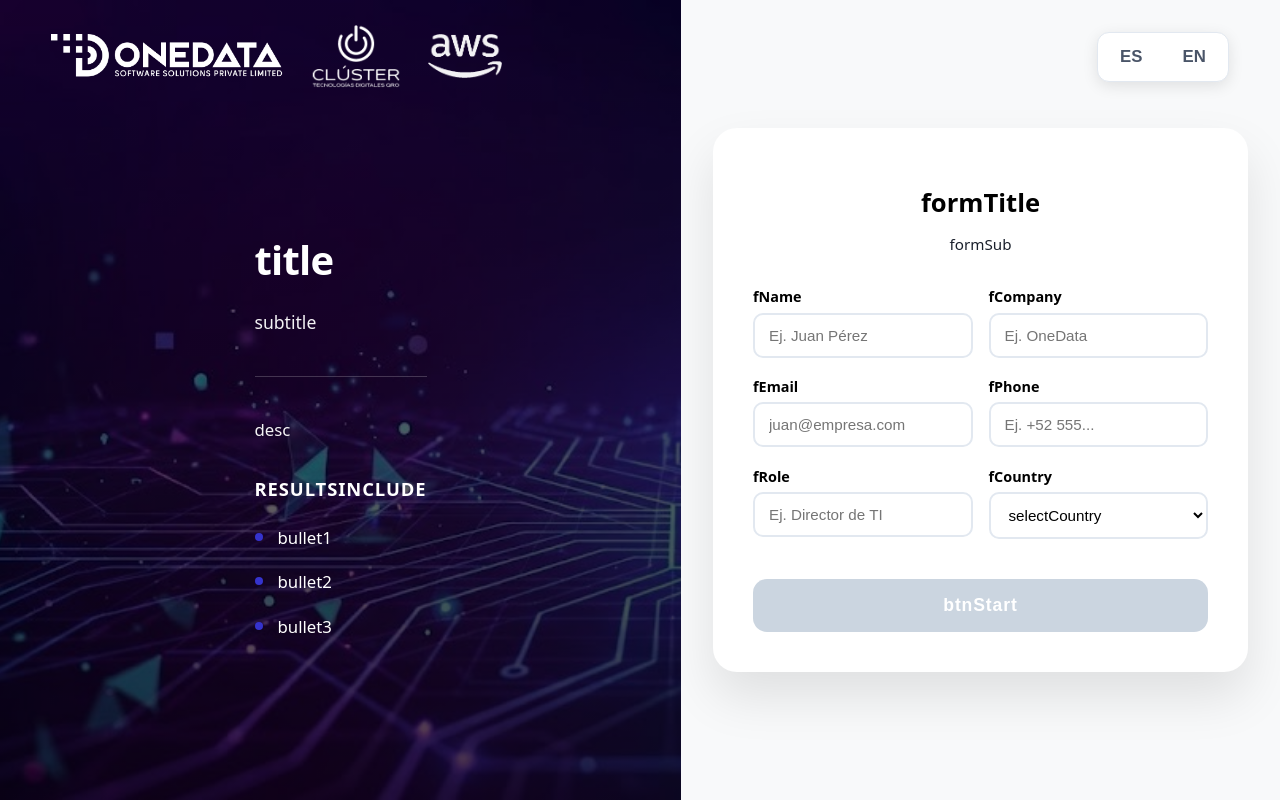
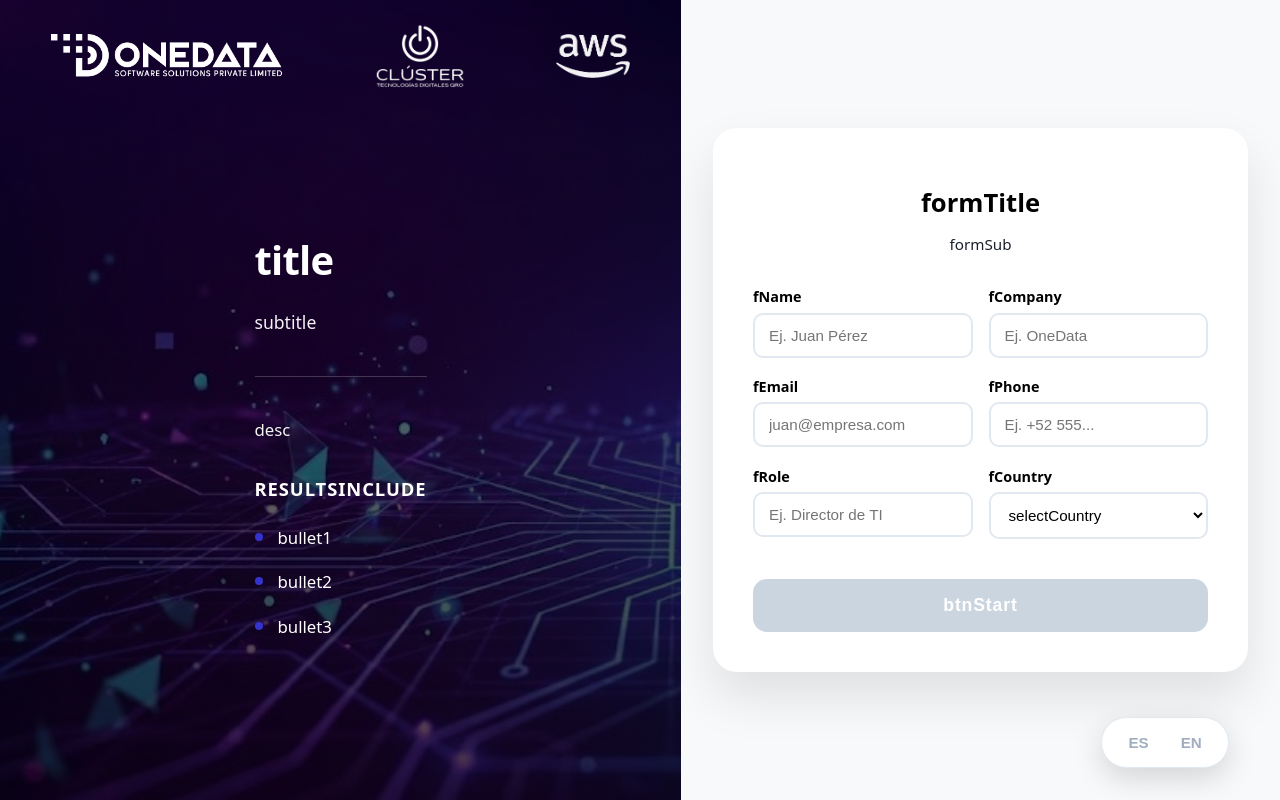
Before and after one commit to ludwickaagme/evaluacion-genai, a React (Vite) app: page / in a window 1280 px wide. Built offline with nearby package versions, Linux system fonts and the light colour scheme; the HTML template or start-up script is replaced by a standard one.

Commit message:
se añade boton de inicio y opcion de cambiar de idioma en cada pantalla

```diff
--- a/src/App.jsx
+++ b/src/App.jsx
@@ -9,6 +9,7 @@ import './App.css';
 
 export default function App() {
   const { t, i18n } = useTranslation();
+  const currentLanguage = i18n.language;
 
   // EXTRAEMOS LAS PREGUNTAS DEL ARCHIVO JSON DEL IDIOMA SELECCIONADO
   const questions = t('questions', { returnObjects: true });
@@ -61,6 +62,24 @@ export default function App() {
     alignItems: 'center',
     zIndex: 10,
     pointerEvents: 'none'
+  };
+
+  // --- FUNCIÓN PARA REINICIAR LA APP DESDE CUALQUIER PUNTO ---
+  const handleResetApp = () => {
+    // Si están a mitad del quiz, les pedimos confirmación
+    if (hasStarted && !isFinished) {
+      const confirmMsg = currentLanguage === 'es'
+        ? '¿Seguro que deseas volver al inicio? Perderás tu progreso actual.'
+        : 'Are you sure you want to return home? Your current progress will be lost.';
+      if (!window.confirm(confirmMsg)) return;
+    }
+
+    // Reseteamos todos los estados a 0
+    setAnswers({});
+    setUserInfo({ nombre: '', organizacion: '', correo: '', telefono: '', rol: '', pais: '', fecha: new Date().toISOString().split('T')[0] });
+    setIsFinished(false);
+    setHasStarted(false);
+    setCurrentQuestionIndex(0);
   };
 
   const handleSelect = (questionId, points) => {
@@ -116,7 +135,6 @@ export default function App() {
     let action = "";
     let description = "";
 
-    // SE LLAMAN DESDE EL JSON DEPENDIENDO DEL IDIOMA
     if (totalPercentage <= 40) {
       classification = t('res.exploring.class');
       action = t('res.exploring.action');
@@ -140,9 +158,86 @@ export default function App() {
   };
 
   // ==========================================
-  // 1. PORTADA
+  // COMPONENTE FLOTANTE GLOBAL (IDIOMA + HOME)
   // ==========================================
+  const floatingControls = (
+    <div className="no-print" style={{
+      position: 'fixed',
+      bottom: '4vh',
+      right: '4vw',
+      zIndex: 9999,
+      display: 'flex',
+      gap: '12px',
+      alignItems: 'center',
+      background: '#ffffff',
+      padding: '8px 12px',
+      borderRadius: '50px',
+      boxShadow: '0 10px 30px rgba(0,0,0,0.15)',
+      border: '1px solid #e2e8f0'
+    }}>
 
+      {/* Botón Home (solo aparece si ya empezaron) */}
+      {hasStarted && (
+        <button
+          onClick={handleResetApp}
+          title={currentLanguage === 'es' ? 'Volver al inicio' : 'Return to Home'}
+          style={{
+            display: 'flex',
+            alignItems: 'center',
+            gap: '6px',
+            padding: '8px 16px',
+            background: '#edf2f7',
+            color: '#4a5568',
+            border: 'none',
+            borderRadius: '50px',
+            cursor: 'pointer',
+            fontWeight: '800',
+            fontSize: '0.95rem',
+            transition: 'all 0.2s ease'
+          }}
+        >
+          <svg width="18" height="18" viewBox="0 0 24 24" fill="none" stroke="currentColor" strokeWidth="2" strokeLinecap="round" strokeLinejoin="round"><path d="M3 9l9-7 9 7v11a2 2 0 0 1-2 2H5a2 2 0 0 1-2-2z"></path><polyline points="9 22 9 12 15 12 15 22"></polyline></svg>
+          {currentLanguage === 'es' ? 'Inicio' : 'Home'}
+        </button>
+      )}
+
+      {/* Selector de Idiomas */}
+      <div style={{ display: 'flex', gap: '4px', borderLeft: hasStarted ? '2px solid #e2e8f0' : 'none', paddingLeft: hasStarted ? '8px' : '0' }}>
+        <button
+          onClick={() => changeLanguage('es')}
+          style={{
+            padding: '8px 14px',
+            background: currentLanguage === 'es' ? awsOrange : 'transparent',
+            color: currentLanguage === 'es' ? '#ffffff' : '#a0aec0',
+            border: 'none',
+            borderRadius: '50px',
+            cursor: 'pointer',
+            fontWeight: '900',
+            fontSize: '0.95rem',
+            transition: 'all 0.2s ease'
+          }}>
+          ES
+        </button>
+        <button
+          onClick={() => changeLanguage('en')}
+          style={{
+            padding: '8px 14px',
+            background: currentLanguage === 'en' ? awsOrange : 'transparent',
+            color: currentLanguage === 'en' ? '#ffffff' : '#a0aec0',
+            border: 'none',
+            borderRadius: '50px',
+            cursor: 'pointer',
+            fontWeight: '900',
+            fontSize: '0.95rem',
+            transition: 'all 0.2s ease'
+          }}>
+          EN
+        </button>
+      </div>
+    </div>
+  );
+
+  // 1. PORTADA //
   if (!hasStarted) {
     const isFormValid = userInfo.nombre.trim() !== '' &&
                         userInfo.organizacion.trim() !== '' &&
@@ -151,62 +246,18 @@ export default function App() {
                         userInfo.rol.trim() !== '' &&
                         userInfo.pais.trim() !== '';
 
-    const currentLanguage = i18n.language;
-
     return (
       <div style={{ minHeight: '100vh', display: 'flex', flexWrap: 'wrap', position: 'relative' }}>
 
-        {/* BOTÓN DE IDIOMA */}
-        <div className="no-print" style={{
-          position: 'absolute',
-          top: '4vh',
-          right: '4vw',
-          zIndex: 20,
-          display: 'flex',
-          gap: '8px',
-          background: '#ffffff',
-          padding: '6px',
-          borderRadius: '12px',
-          boxShadow: '0 4px 15px rgba(0,0,0,0.1)',
-          border: '1px solid #e2e8f0'
-        }}>
-          <button
-            onClick={() => changeLanguage('es')}
-            style={{
-              padding: '8px 16px',
-              background: currentLanguage === 'es' ? awsOrange : 'transparent',
-              color: currentLanguage === 'es' ? '#ffffff' : '#4a5568',
-              border: 'none',
-              borderRadius: '8px',
-              cursor: 'pointer',
-              fontWeight: '900',
-              fontSize: '1.05rem',
-              transition: 'all 0.2s ease'
-            }}>
-            ES
-          </button>
-          <button
-            onClick={() => changeLanguage('en')}
-            style={{
-              padding: '8px 16px',
-              background: currentLanguage === 'en' ? awsOrange : 'transparent',
-              color: currentLanguage === 'en' ? '#ffffff' : '#4a5568',
-              border: 'none',
-              borderRadius: '8px',
-              cursor: 'pointer',
-              fontWeight: '900',
-              fontSize: '1.05rem',
-              transition: 'all 0.2s ease'
-            }}>
-            EN
-          </button>
-        </div>
+        {/* Inyectamos nuestros controles flotantes */}
+        {floatingControls}
 
         <div style={{ flex: '1 1 500px', ...darkFuturisticBackgroundStyle, padding: 'clamp(3rem, 6vh, 6rem)', display: 'flex', flexDirection: 'column', justifyContent: 'center', position: 'relative' }}>
           <div style={topBarContainerStyle}>
             <img src={logo} alt="OneData" style={{ height: 'clamp(35px, 5.5vh, 60px)', objectFit: 'contain' }} />
             <img src={clusterLogo} alt="Cluster" style={{ height: 'clamp(40px, 6vh, 65px)', objectFit: 'contain', transform: 'scale(1.8)' }} />
-            <img src={awsWhite} alt="AWS" style={{ height: 'clamp(35px, 5.5vh, 60px)', objectFit: 'contain', opacity: 0.95, marginRight: '10vw' }} />
+            {}
+            <img src={awsWhite} alt="AWS" style={{ height: 'clamp(35px, 5.5vh, 60px)', objectFit: 'contain', opacity: 0.95 }} />
           </div>
 
           <div style={{ marginTop: 'clamp(3rem, 6vh, 5rem)', display: 'flex', flexDirection: 'column', alignItems: 'center' }}>
@@ -326,9 +377,7 @@ export default function App() {
     );
   }
 
-  // ==========================================
-  // 2. RESULTADOS
-  // ==========================================
+  // 2. RESULTADOS //
   if (isFinished) {
     const results = calculateResults();
     const circleDashArray = `${(results.totalPercentage * 113) / 100}, 113`;
@@ -338,11 +387,12 @@ export default function App() {
       <div style={{
         minHeight: '100vh', width: '100vw',
         ...lightFuturisticBackgroundStyle,
-        display: 'flex', alignItems: 'center', justifyContent: 'center',
-        // 🛠️ AQUÍ ESTÁ EL ARREGLO: 14vh de padding superior para bajar la tarjeta blanca
-        padding: '14vh 3vw 5vh 3vw',
-        boxSizing: 'border-box', position: 'relative'
+        display: 'flex', alignItems: 'flex-start', justifyContent: 'center',
+        padding: '14vh 3vw 5vh 3vw', boxSizing: 'border-box', position: 'relative'
       }}>
+
+        {/* Controles flotantes */}
+        {floatingControls}
 
         <div style={topBarContainerStyle} className="no-print">
           <img src={onedataWhite} alt="OneData" style={{ height: 'clamp(35px, 5.5vh, 60px)', objectFit: 'contain' }} />
@@ -397,13 +447,7 @@ export default function App() {
 
                 <button
                   className="no-print"
-                  onClick={() => {
-                    setAnswers({});
-                    setUserInfo({ nombre: '', organizacion: '', correo: '', telefono: '', rol: '', pais: '', fecha: new Date().toISOString().split('T')[0] });
-                    setIsFinished(false);
-                    setHasStarted(false);
-                    setCurrentQuestionIndex(0);
-                  }}
+                  onClick={handleResetApp}
                   style={{ width: '100%', padding: '14px', backgroundColor: oneDataDarkBlue, color: '#ffffff', border: 'none', borderRadius: '12px', cursor: 'pointer', fontSize: '1rem', fontWeight: 'bold', flexShrink: 0 }}
                 >
                   {t('btnNewEval')}
@@ -502,9 +546,7 @@ export default function App() {
     );
   }
 
-  // ==========================================
-  // 3. CUESTIONARIO
-  // ==========================================
+  // 3. CUESTIONARIO //
   const currentQuestion = questions[currentQuestionIndex];
   const progressPercentage = ((currentQuestionIndex + 1) / questions.length) * 100;
   const isCurrentQuestionAnswered = answers[currentQuestion.id] !== undefined;
@@ -513,11 +555,12 @@ export default function App() {
     <div style={{
       minHeight: '100vh', width: '100vw',
       ...lightFuturisticBackgroundStyle,
-      display: 'flex', alignItems: 'center', justifyContent: 'center',
-      // 🛠️ AQUÍ ESTÁ EL ARREGLO: 14vh de padding superior para bajar la tarjeta blanca
-      padding: '14vh 2vw 5vh 2vw',
-      boxSizing: 'border-box', position: 'relative'
+      display: 'flex', alignItems: 'flex-start', justifyContent: 'center',
+      padding: '14vh 2vw 5vh 2vw', boxSizing: 'border-box', position: 'relative'
     }}>
+
+      {/* Controles flotantes */}
+      {floatingControls}
 
       <div style={topBarContainerStyle}>
         <img src={onedataWhite} alt="OneData" style={{ height: 'clamp(35px, 5.5vh, 60px)', objectFit: 'contain' }} />
```
